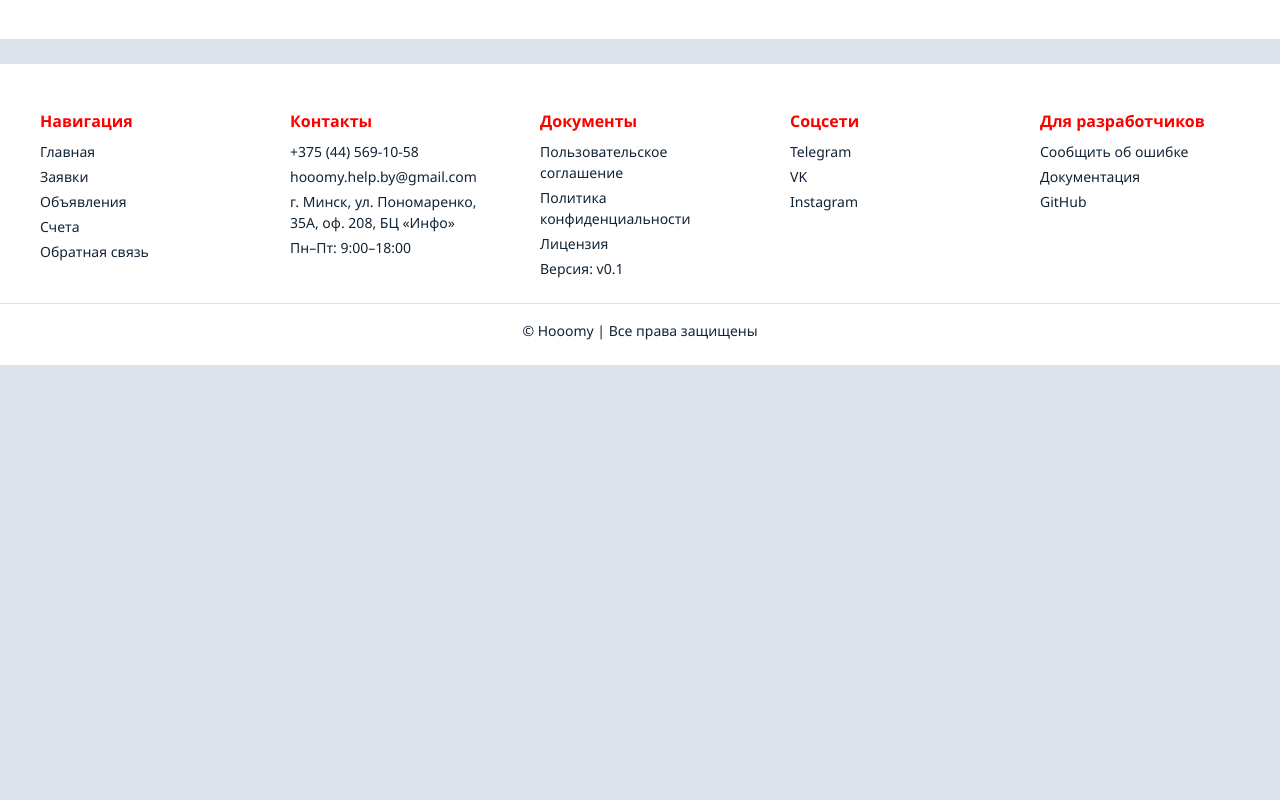
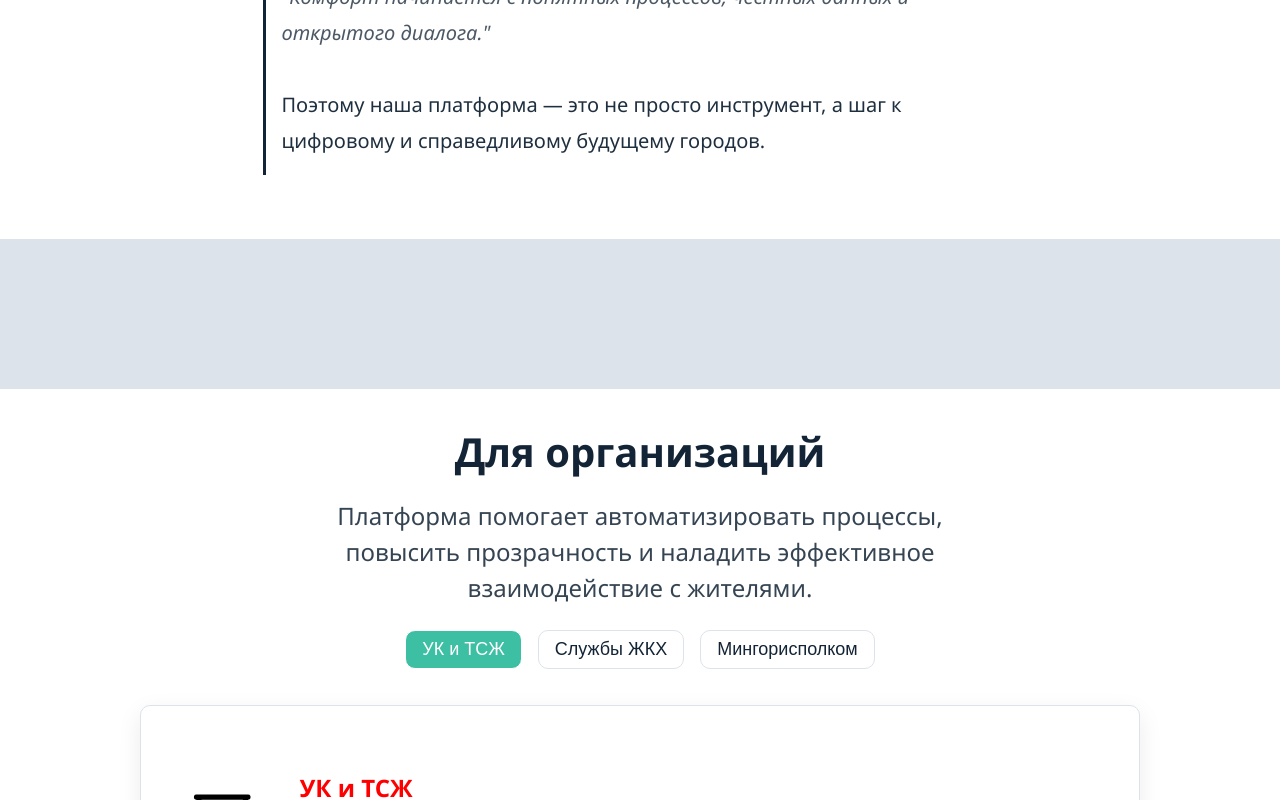
Before and after one commit to HooomyDev/Hooomy.Front, a React (Create React App) app: page / in a window 1280 px wide. Shown: the part 2000-2800 px from the top of the page. Before the commit the page ends 2365 px from the top, so only its background shows below. Built offline with nearby package versions, Linux system fonts and the light colour scheme.

Commit message:
ForOrganizations

```diff
--- a/package.json
+++ b/package.json
@@ -4,6 +4,7 @@
   "license": "MIT",
   "private": true,
   "dependencies": {
+    "@heroicons/react": "^2.2.0",
     "@hookform/resolvers": "^5.2.2",
     "@testing-library/dom": "^10.4.1",
     "@testing-library/jest-dom": "^6.8.0",
--- a/src/components/FeatureCard/FeatureCard.module.css
+++ b/src/components/FeatureCard/FeatureCard.module.css
@@ -9,7 +9,7 @@
   box-shadow: 0 8px 24px rgba(0, 0, 0, 0.08);
   text-align: left;
   width: 280px;
-  border: 1px solid rgba(255, 255, 255, 0.4);
+  border: 1px solid var(--gray-color);
   backdrop-filter: blur(4px);
   transition: transform 0.3s ease, box-shadow 0.3s ease;
 }
--- a/src/components/Features/Features.module.css
+++ b/src/components/Features/Features.module.css
@@ -6,6 +6,7 @@
   flex-direction: column;
   align-items: center;
   width: 100%;
+  background-color: var(--main-color);
 }
 
 .heading {
--- /dev/null
+++ b/src/components/ForOrganizations/ForOrganizations.jsx
@@ -0,0 +1,89 @@
+import React, { useRef, useState } from "react";
+import { CSSTransition, SwitchTransition } from "react-transition-group";
+import styles from "./ForOrganizations.module.css";
+import {
+  BuildingOfficeIcon,
+  WrenchScrewdriverIcon,
+  BuildingLibraryIcon,
+} from "@heroicons/react/24/outline";
+
+const tabs = [
+  {
+    id: "uk",
+    title: "УК и ТСЖ",
+    icon: BuildingOfficeIcon,
+    description:
+      "Приём заявок, контроль исполнения, аналитика по домам и подъездам. Всё в одном интерфейсе.",
+    action: "Запросить демо",
+  },
+  {
+    id: "zhkh",
+    title: "Службы ЖКХ",
+    icon: WrenchScrewdriverIcon,
+    description:
+      "Автоматический сбор показаний, планирование ремонтов, контроль подрядчиков и ресурсов.",
+    action: "Связаться",
+  },
+  {
+    id: "gov",
+    title: "Мингорисполком",
+    icon: BuildingLibraryIcon,
+    description:
+      "Мониторинг активности, отчётность по районам, цифровая обратная связь от граждан.",
+    action: "Получить доступ",
+  },
+];
+
+export default function ForOrganizations() {
+  const [activeTab, setActiveTab] = useState(tabs[0].id);
+  const current = tabs.find((t) => t.id === activeTab);
+  const Icon = current.icon;
+  const nodeRef = useRef(null);
+
+  return (
+    <section className={styles.wrapper} id="orgs">
+      <h2 className={styles.heading}>Для организаций</h2>
+      <p className={styles.subheading}>
+        Платформа помогает автоматизировать процессы, повысить прозрачность и
+        наладить эффективное взаимодействие с жителями.
+      </p>
+
+      <div className={styles.tabList}>
+        {tabs.map((tab) => (
+          <button
+            key={tab.id}
+            className={`${styles.tabButton} ${
+              activeTab === tab.id ? styles.active : ""
+            }`}
+            onClick={() => setActiveTab(tab.id)}
+          >
+            {tab.title}
+          </button>
+        ))}
+      </div>
+
+      <SwitchTransition>
+        <CSSTransition
+          key={activeTab}
+          timeout={400}
+          nodeRef={nodeRef}
+          classNames={{
+            enter: styles.slideEnter,
+            enterActive: styles.slideEnterActive,
+            exit: styles.slideExit,
+            exitActive: styles.slideExitActive,
+          }}
+          unmountOnExit
+        >
+          <div ref={nodeRef} className={styles.card}>
+            <Icon className={styles.icon} />
+            <div>
+              <h3 className={styles.title}>{current.title}</h3>
+              <p className={styles.description}>{current.description}</p>
+            </div>
+          </div>
+        </CSSTransition>
+      </SwitchTransition>
+    </section>
+  );
+}
--- /dev/null
+++ b/src/components/ForOrganizations/ForOrganizations.module.css
@@ -0,0 +1,114 @@
+.wrapper {
+  padding: 0 0 50px 0;
+  background-color: var(--main-color);
+  text-align: center;
+  width: 100%;
+}
+
+.heading {
+  font-size: var(--font-size-title);
+  font-weight: 700;
+  margin-bottom: var(--spacing-md);
+  color: var(--font-color);
+}
+
+.subheading {
+  font-size: var(--font-size-xxl);
+  color: var(--font-color);
+  max-width: 720px;
+  margin: 0 auto var(--spacing-xl);
+  opacity: 0.85;
+}
+
+.tabList {
+  display: flex;
+  justify-content: center;
+  gap: var(--spacing-md);
+  margin-bottom: var(--spacing-lg);
+}
+
+.tabButton {
+  background: transparent;
+  font-size: var(--font-size-lg);
+  border: 1px solid var(--gray-color);
+  padding: var(--spacing-sm) var(--spacing-md);
+  margin-bottom: var(--spacing-md);
+  border-radius: var(--border-radius);
+  cursor: pointer;
+  transition: all 0.3s ease;
+  color: var(--font-color);
+}
+
+.tabButton:hover {
+  background: var(--element-color);
+  transform: scale(1.05);
+}
+
+.active {
+  background: var(--element-color);
+  color: white;
+  border-color: var(--accent-color);
+}
+
+.card {
+  display: flex;
+  flex-direction: row;
+  align-items: center;
+  justify-content: center;
+  gap: var(--spacing-md);
+  background: var(--main-color);
+  border-radius: var(--border-radius);
+  border: 1px solid var(--gray-color);
+  padding: var(--spacing-xxl);
+  box-shadow: 0 8px 24px rgba(0, 0, 0, 0.08);
+  width: 100%;
+  max-width: 1000px;
+  min-width: 1000px;
+  margin-left: auto;
+  margin-right: auto;
+  text-align: left;
+  transition: transform 0.4s ease, box-shadow 0.4s ease, opacity 0.4s ease;
+}
+
+.card:hover {
+  transform: scale(1.01);
+}
+
+.icon {
+  width: 100px;
+  height: 100px;
+  color: var(--accent-color);
+  margin-right: var(--spacing-lg);
+}
+
+.title {
+  font-size: var(--font-size-xxl);
+  color: var(--error-color);
+  width: 25%;
+  font-weight: 600;
+}
+
+.description {
+  font-size: var(--font-size-xl);
+  opacity: 0.85;
+}
+
+.slideEnter {
+  opacity: 0;
+  transform: translateX(40px);
+}
+.slideEnterActive {
+  opacity: 1;
+  transform: translateX(0);
+  transition: opacity 0.4s ease, transform 0.4s ease;
+}
+
+.slideExit {
+  opacity: 1;
+  transform: translateX(0);
+}
+.slideExitActive {
+  opacity: 0;
+  transform: translateX(-40px);
+  transition: opacity 0.4s ease, transform 0.4s ease;
+}
--- a/src/pages/LandingPage/LandingPage.jsx
+++ b/src/pages/LandingPage/LandingPage.jsx
@@ -5,6 +5,7 @@ import styles from "./LandingPage.module.css";
 import Hero from "../../components/Hero/Hero";
 import Features from "../../components/Features/Features";
 import Mission from "../../components/Mission/Mission";
+import ForOrganizations from "../../components/ForOrganizations/ForOrganizations";
 import { items } from "../../components/Features/items";
 
 export default function LandingPage() {
@@ -15,6 +16,7 @@ export default function LandingPage() {
         <Hero />
         <Features items={items} />
         <Mission />
+        <ForOrganizations />
       </div>
       <Footer />
     </div>
--- a/src/pages/LandingPage/LandingPage.module.css
+++ b/src/pages/LandingPage/LandingPage.module.css
@@ -10,7 +10,7 @@
   display: flex;
   flex-direction: column;
   padding: var(--spacing-xl) 0;
-  gap: 50px;
+  gap: 150px;
   justify-content: center;
   align-items: center;
 }
```
Also changed, not shown: 1 other file (tests, documents, lock files or other folders).
